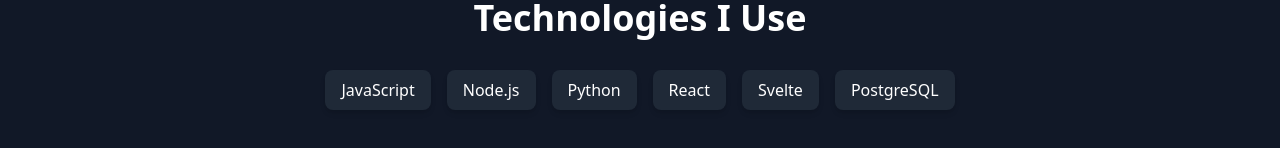
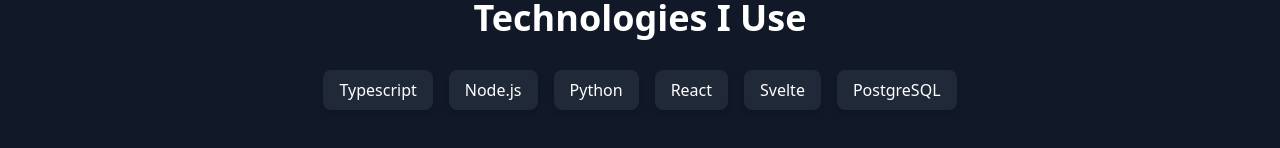
Before and after one commit to kulaizki/portfolio, a SvelteKit app: page / in a window 1280 px wide. Shown: the part 1224-1372 px from the top of the page. Built offline with nearby package versions, Linux system fonts and the light colour scheme.

Commit message:
refactor: change Javascript to Typescript

```diff
--- a/src/routes/+page.svelte
+++ b/src/routes/+page.svelte
@@ -69,7 +69,7 @@
     <h2 class="text-3xl md:text-4xl font-bold text-center mb-8">Technologies I Use</h2>
     <div class="flex flex-wrap justify-center gap-4">
       <div class="px-4 py-2 bg-gray-800 rounded-lg shadow-md hover:bg-blue-500 hover:text-white transition-all duration-300">
-        JavaScript
+        Typescript
       </div>
       <div class="px-4 py-2 bg-gray-800 rounded-lg shadow-md hover:bg-blue-500 hover:text-white transition-all duration-300">
         Node.js
```
